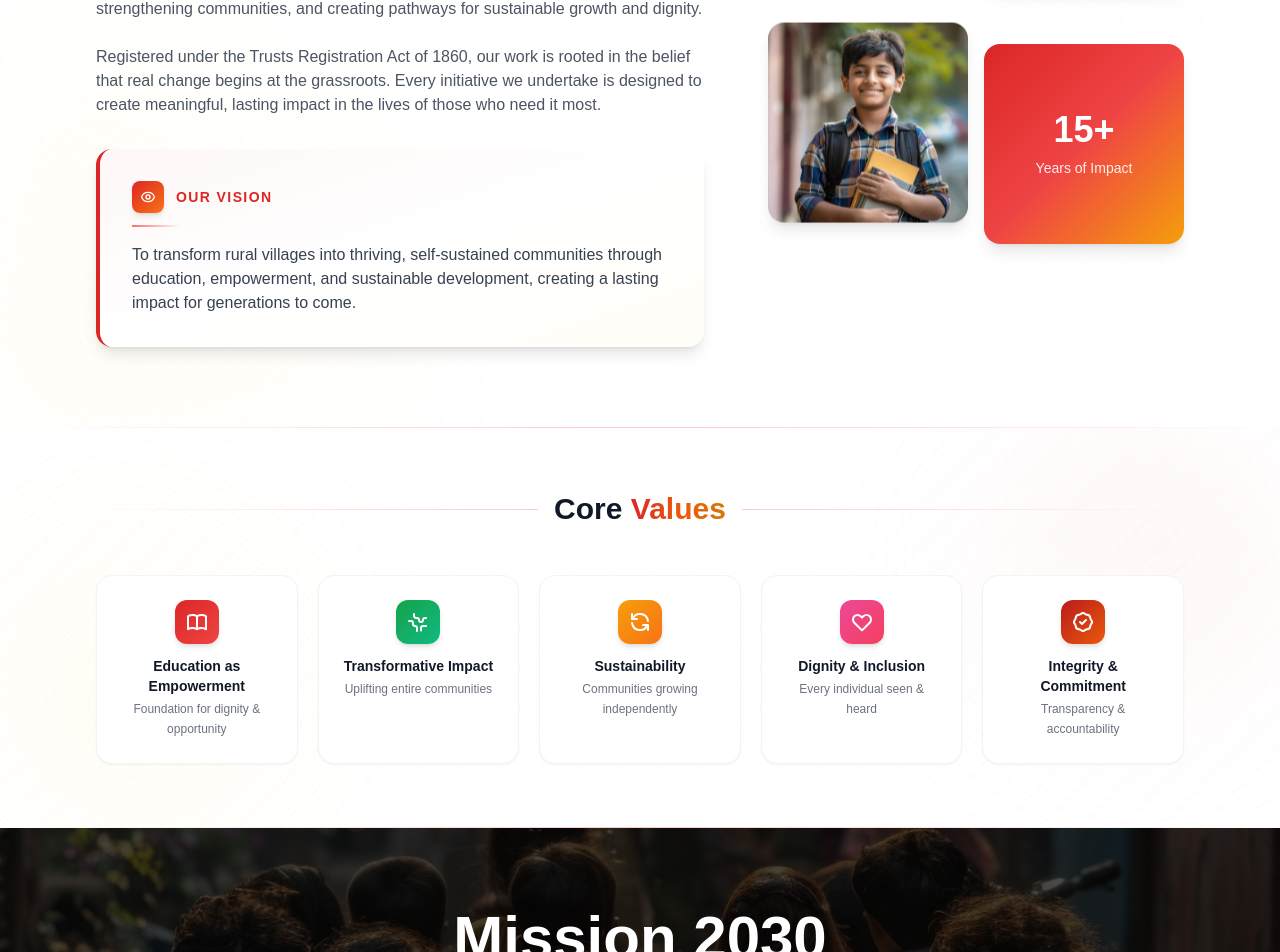
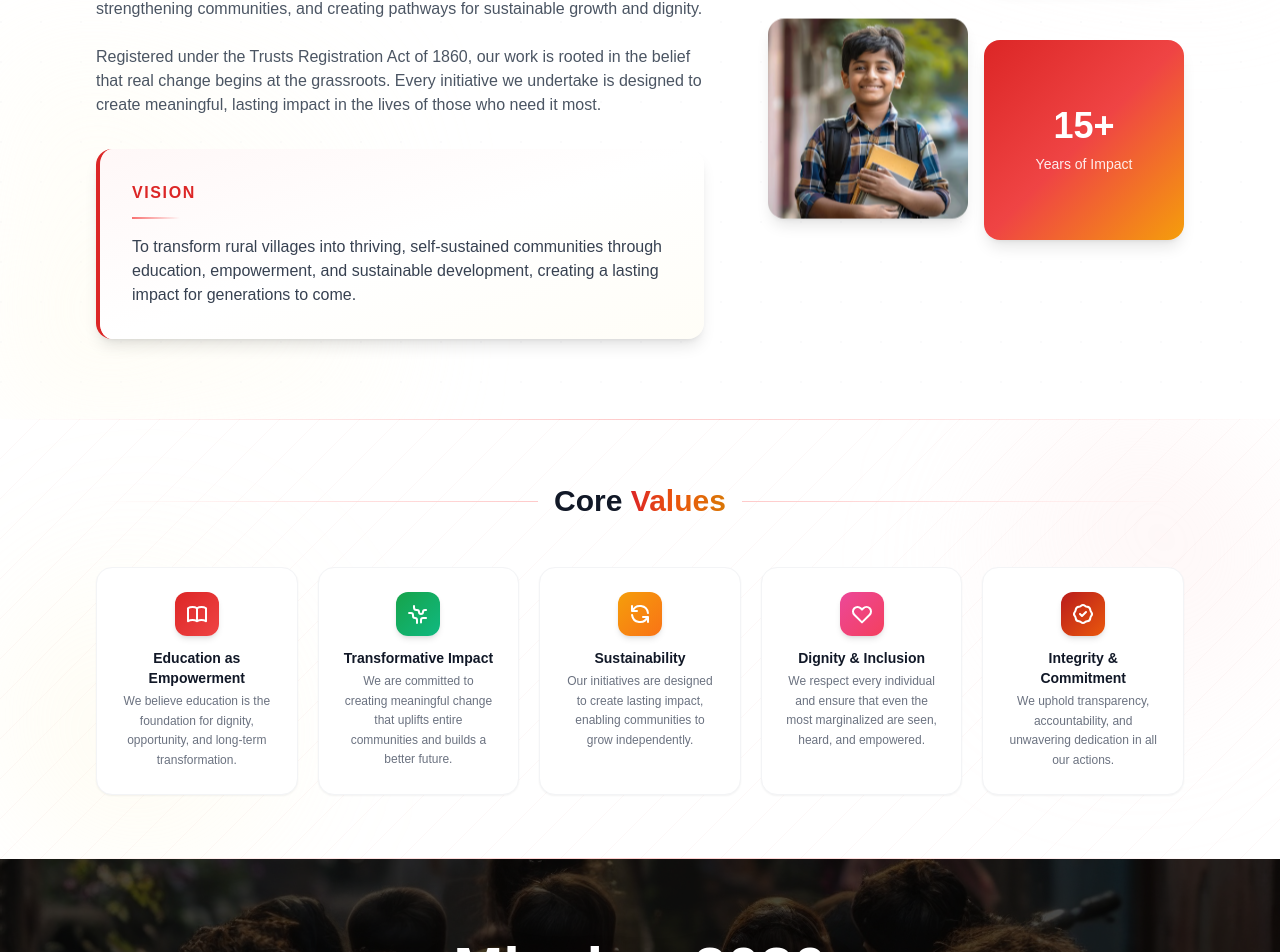
Before and after one commit to muhammed-ijas/candleofhope, a React (Vite) app: page / in a window 1280 px wide. Shown: the part 1221-2173 px from the top of the page. Built offline with nearby package versions, Linux system fonts and the light colour scheme; the HTML template or start-up script is replaced by a standard one; a web font is replaced by a local one.

Commit message:
changes addeddd

```diff
--- a/src/components/About.jsx
+++ b/src/components/About.jsx
@@ -14,7 +14,7 @@ const coreValues = [
     hoverBg: "from-red-50",
     hoverText: "group-hover:text-red-600",
     title: "Education as Empowerment",
-    desc: "Foundation for dignity & opportunity",
+    desc: "We believe education is the foundation for dignity, opportunity, and long-term transformation.",
   },
   {
     icon: (
@@ -27,7 +27,7 @@ const coreValues = [
     hoverBg: "from-green-50",
     hoverText: "group-hover:text-green-600",
     title: "Transformative Impact",
-    desc: "Uplifting entire communities",
+    desc: "We are committed to creating meaningful change that uplifts entire communities and builds a better future.",
   },
   {
     icon: (
@@ -40,7 +40,7 @@ const coreValues = [
     hoverBg: "from-amber-50",
     hoverText: "group-hover:text-amber-600",
     title: "Sustainability",
-    desc: "Communities growing independently",
+    desc: "Our initiatives are designed to create lasting impact, enabling communities to grow independently.",
   },
   {
     icon: (
@@ -53,7 +53,7 @@ const coreValues = [
     hoverBg: "from-pink-50",
     hoverText: "group-hover:text-pink-600",
     title: "Dignity & Inclusion",
-    desc: "Every individual seen & heard",
+    desc: "We respect every individual and ensure that even the most marginalized are seen, heard, and empowered.",
   },
   {
     icon: (
@@ -66,7 +66,7 @@ const coreValues = [
     hoverBg: "from-red-50",
     hoverText: "group-hover:text-red-700",
     title: "Integrity & Commitment",
-    desc: "Transparency & accountability",
+    desc: "We uphold transparency, accountability, and unwavering dedication in all our actions.",
   },
 ];
 
@@ -147,13 +147,8 @@ function AboutUs() {
 
                   {/* Label row */}
                   <div className="flex items-center gap-3 mb-3 relative z-10">
-                    <div className="w-8 h-8 bg-gradient-to-br from-red-600 to-orange-500 rounded-lg flex items-center justify-center flex-shrink-0 shadow-md">
-                      <svg className="w-4 h-4 text-white" fill="none" stroke="currentColor" viewBox="0 0 24 24">
-                        <path strokeLinecap="round" strokeLinejoin="round" strokeWidth={2} d="M15 12a3 3 0 11-6 0 3 3 0 016 0z" />
-                        <path strokeLinecap="round" strokeLinejoin="round" strokeWidth={2} d="M2.458 12C3.732 7.943 7.523 5 12 5c4.478 0 8.268 2.943 9.542 7-1.274 4.057-5.064 7-9.542 7-4.477 0-8.268-2.943-9.542-7z" />
-                      </svg>
-                    </div>
-                    <span className="text-sm font-bold text-red-600 tracking-widest uppercase">Our Vision</span>
+
+                    <span className="text-base sm:text-sm  md:text-base font-bold text-red-600 tracking-widest uppercase">Vision</span>
                   </div>
 
                   <div className="w-12 h-0.5 bg-gradient-to-r from-red-400 to-transparent mb-4 relative z-10"></div>
```
